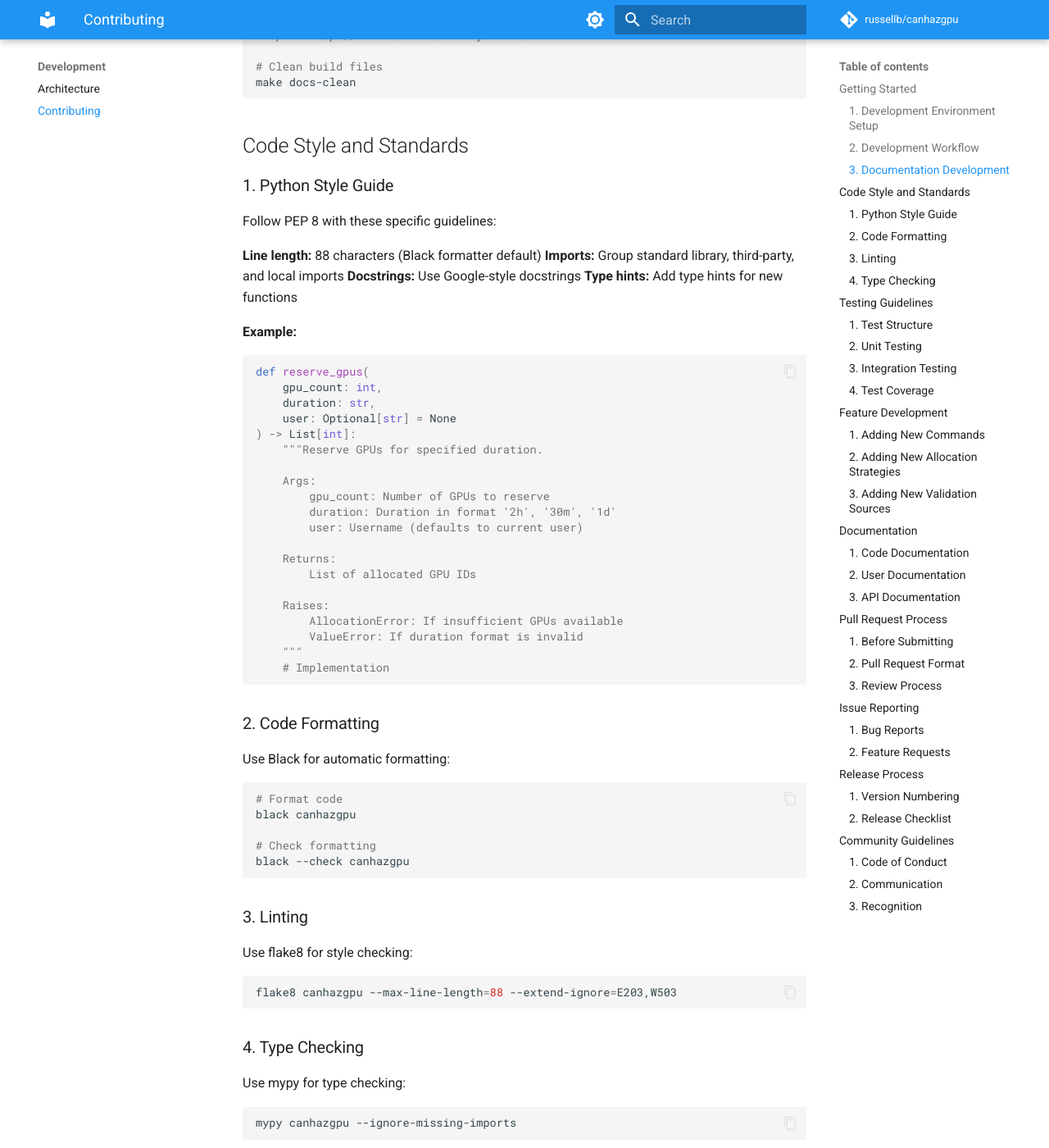
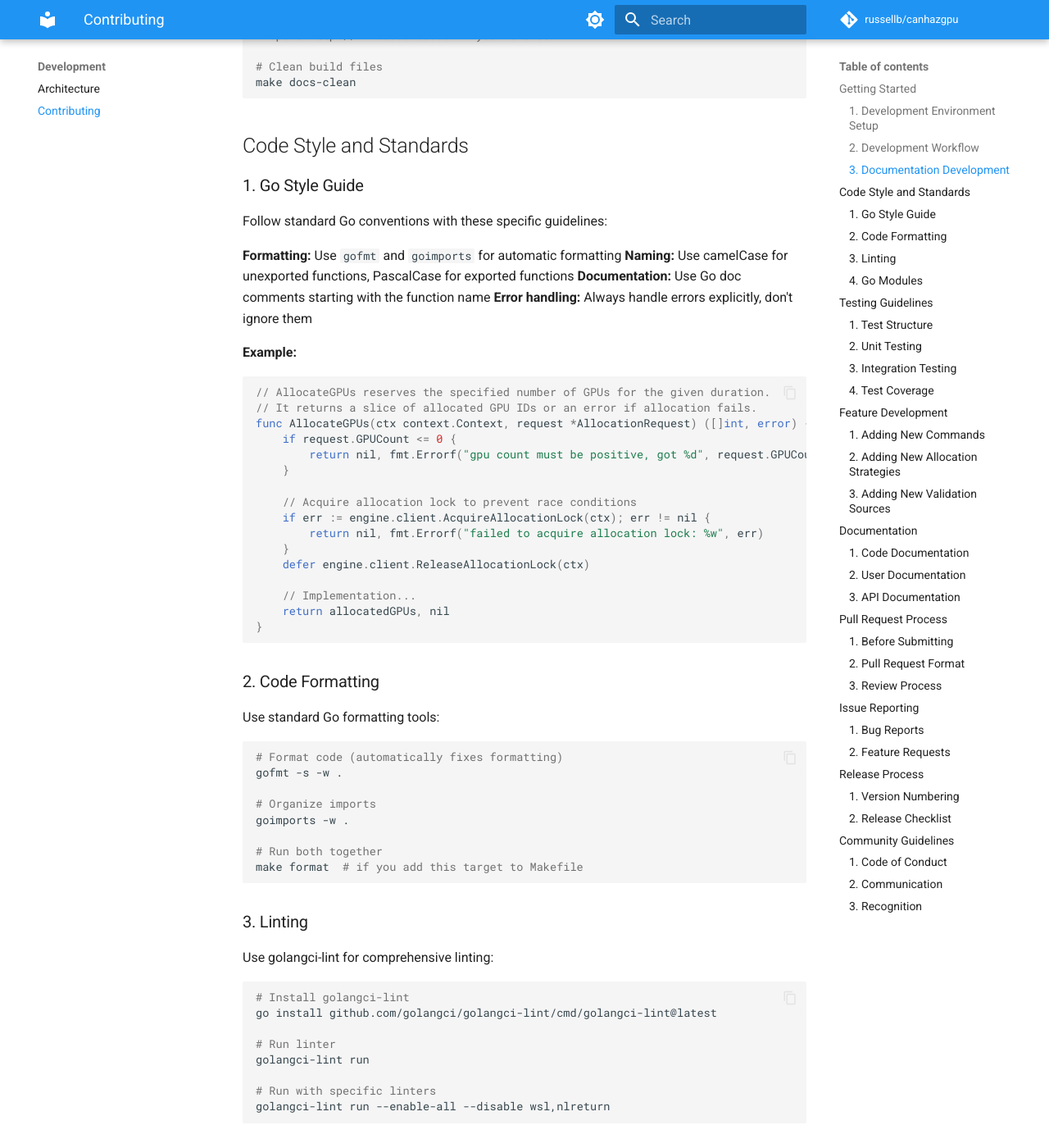
Before and after one commit to russellb/canhazgpu, an MkDocs documentation site: the page built from docs/dev-contributing.md, in a window 1280 px wide and 1400 px high, scrolled down 2053 px. Shown: the whole window at 82% size. Built offline with MkDocs 1.6.1 and Material for MkDocs 9.7.7, drawn with Linux system fonts in a browser that asks for light colours; comment, search, counter and statistics services are not loaded; some of the changed text lies outside the part shown.

Commit message:
Remove remnants of original Python implementation from docs
Signed-off-by: Russell Bryant <rbryant@redhat.com>

````diff
--- a/docs/dev-contributing.md
+++ b/docs/dev-contributing.md
@@ -79,7 +79,7 @@ git commit -m "feat: add your feature description"
 **Install documentation dependencies:**
 ```bash
 make docs-deps
-# or manually: pip install -r requirements-docs.txt
+# or manually: pip install -r requirements-docs.txt  # for documentation only
 ```
 
 **Build and preview documentation:**
@@ -97,62 +97,75 @@ make docs-clean
 
 ## Code Style and Standards
 
-### 1. Python Style Guide
+### 1. Go Style Guide
 
-Follow PEP 8 with these specific guidelines:
+Follow standard Go conventions with these specific guidelines:
 
-**Line length:** 88 characters (Black formatter default)
-**Imports:** Group standard library, third-party, and local imports
-**Docstrings:** Use Google-style docstrings
-**Type hints:** Add type hints for new functions
+**Formatting:** Use `gofmt` and `goimports` for automatic formatting
+**Naming:** Use camelCase for unexported functions, PascalCase for exported functions
+**Documentation:** Use Go doc comments starting with the function name
+**Error handling:** Always handle errors explicitly, don't ignore them
 
 **Example:**
-```python
-def reserve_gpus(
-    gpu_count: int,
-    duration: str,
-    user: Optional[str] = None
-) -> List[int]:
-    """Reserve GPUs for specified duration.
+```go
+// AllocateGPUs reserves the specified number of GPUs for the given duration.
+// It returns a slice of allocated GPU IDs or an error if allocation fails.
+func AllocateGPUs(ctx context.Context, request *AllocationRequest) ([]int, error) {
+    if request.GPUCount <= 0 {
+        return nil, fmt.Errorf("gpu count must be positive, got %d", request.GPUCount)
+    }
 
-    Args:
-        gpu_count: Number of GPUs to reserve
-        duration: Duration in format '2h', '30m', '1d'
-        user: Username (defaults to current user)
+    // Acquire allocation lock to prevent race conditions
+    if err := engine.client.AcquireAllocationLock(ctx); err != nil {
+        return nil, fmt.Errorf("failed to acquire allocation lock: %w", err)
+    }
+    defer engine.client.ReleaseAllocationLock(ctx)
 
-    Returns:
-        List of allocated GPU IDs
-
-    Raises:
-        AllocationError: If insufficient GPUs available
-        ValueError: If duration format is invalid
-    """
-    # Implementation
+    // Implementation...
+    return allocatedGPUs, nil
+}
 ```
 
 ### 2. Code Formatting
 
-Use Black for automatic formatting:
+Use standard Go formatting tools:
 ```bash
-# Format code
-black canhazgpu
+# Format code (automatically fixes formatting)
+gofmt -s -w .
 
-# Check formatting
-black --check canhazgpu
+# Organize imports
+goimports -w .
+
+# Run both together
+make format  # if you add this target to Makefile
 ```
 
 ### 3. Linting
 
-Use flake8 for style checking:
+Use golangci-lint for comprehensive linting:
 ```bash
-flake8 canhazgpu --max-line-length=88 --extend-ignore=E203,W503
+# Install golangci-lint
+go install github.com/golangci/golangci-lint/cmd/golangci-lint@latest
+
+# Run linter
+golangci-lint run
+
+# Run with specific linters
+golangci-lint run --enable-all --disable wsl,nlreturn
 ```
 
-### 4. Type Checking
+### 4. Go Modules
 
-Use mypy for type checking:
+Keep dependencies clean and up to date:
 ```bash
-mypy canhazgpu --ignore-missing-imports
+# Tidy modules (remove unused dependencies)
+go mod tidy
+
+# Update dependencies
+go get -u ./...
+
+# Verify dependencies
+go mod verify
 ```
 
 ## Testing Guidelines
@@ -161,91 +174,163 @@ mypy canhazgpu --ignore-missing-imports
 
 **Test organization:**
 ```
-tests/
-├── unit/
-│   ├── test_allocation.py
-│   ├── test_validation.py
-│   └── test_state_management.py
-├── integration/
-│   ├── test_redis_integration.py
-│   └── test_nvidia_integration.py
-└── fixtures/
-    ├── redis_mock.py
-    └── nvidia_mock.py
+internal/
+├── gpu/
+│   ├── allocation.go
+│   ├── allocation_test.go
+│   ├── validation.go
+│   └── validation_test.go
+├── redis_client/
+│   ├── client.go
+│   └── client_test.go
+└── types/
+    ├── types.go
+    └── types_test.go
 ```
 
 ### 2. Unit Testing
 
 **Mock external dependencies:**
-```python
-import pytest
-from unittest.mock import patch, MagicMock
+```go
+package gpu
 
-@patch('subprocess.run')
-@patch('redis.Redis')
-def test_detect_gpu_usage(mock_redis, mock_subprocess):
-    """Test GPU usage detection with mocked nvidia-smi."""
-    # Mock nvidia-smi output
-    mock_subprocess.return_value.stdout = "1024\n512\n256\n"
-    mock_subprocess.return_value.returncode = 0
+import (
+    "context"
+    "testing"
+    "github.com/stretchr/testify/assert"
+    "github.com/stretchr/testify/mock"
+)
 
-    # Test the function
-    usage = detect_gpu_usage()
+// MockRedisClient implements the redis client interface for testing
+type MockRedisClient struct {
+    mock.Mock
+}
 
-    # Assertions
-    assert len(usage) == 3
-    assert usage[0]['memory_mb'] == 1024
+func (m *MockRedisClient) GetGPUState(ctx context.Context, gpuID int) (*types.GPUState, error) {
+    args := m.Called(ctx, gpuID)
+    return args.Get(0).(*types.GPUState), args.Error(1)
+}
+
+func TestAllocateGPUs(t *testing.T) {
+    // Setup
+    mockClient := new(MockRedisClient)
+    engine := &AllocationEngine{client: mockClient}
+
+    // Mock expectations
+    mockClient.On("GetGPUState", mock.Anything, 0).Return(&types.GPUState{}, nil)
+
+    // Test
+    result, err := engine.AllocateGPUs(context.Background(), &types.AllocationRequest{
+        GPUCount: 1,
+        User:     "testuser",
+    })
+
+    // Assertions
+    assert.NoError(t, err)
+    assert.Len(t, result, 1)
+    mockClient.AssertExpectations(t)
+}
 ```
 
 **Test error conditions:**
-```python
-def test_allocation_insufficient_gpus():
-    """Test allocation with insufficient GPUs."""
-    with pytest.raises(AllocationError) as exc_info:
-        reserve_gpus(gpu_count=10, duration="1h")
+```go
+func TestAllocateGPUs_InsufficientGPUs(t *testing.T) {
+    // Setup
+    mockClient := new(MockRedisClient)
+    engine := &AllocationEngine{client: mockClient}
 
-    assert "Not enough GPUs available" in str(exc_info.value)
+    // Mock returning no available GPUs
+    mockClient.On("GetGPUCount", mock.Anything).Return(2, nil)
+    mockClient.On("GetGPUState", mock.Anything, mock.Anything).Return(&types.GPUState{User: "other"}, nil)
+
+    // Test
+    _, err := engine.AllocateGPUs(context.Background(), &types.AllocationRequest{
+        GPUCount: 10,
+        User:     "testuser",
+    })
+
+    // Assertions
+    assert.Error(t, err)
+    assert.Contains(t, err.Error(), "Not enough GPUs available")
+}
 ```
 
 ### 3. Integration Testing
 
 **Redis integration tests:**
-```python
-import redis
-import pytest
+```go
+package redis_client
 
-@pytest.fixture
-def redis_client():
-    """Provide clean Redis instance for testing."""
-    client = redis.Redis(host='localhost', port=6379, db=15)  # Test DB
-    client.flushdb()  # Clean state
-    yield client
-    client.flushdb()  # Cleanup
+import (
+    "context"
+    "testing"
+    "github.com/go-redis/redis/v8"
+    "github.com/stretchr/testify/assert"
+    "github.com/russellb/canhazgpu/internal/types"
+)
 
-def test_gpu_state_persistence(redis_client):
-    """Test GPU state persistence in Redis."""
-    # Set up initial state
-    initialize_gpu_pool(8, redis_client)
+func setupTestRedis(t *testing.T) *Client {
+    // Use test database (15) to avoid conflicts
+    config := &types.Config{
+        RedisHost: "localhost",
+        RedisPort: 6379,
+        RedisDB:   15,
+    }
 
-    # Reserve a GPU
-    allocated = reserve_gpus(1, "1h", redis_client)
+    client := NewClient(config)
 
-    # Verify state persistence
-    gpu_state = redis_client.get(f"canhazgpu:gpu:{allocated[0]}")
-    assert gpu_state is not None
+    // Clean state before test
+    client.rdb.FlushDB(context.Background())
+
+    // Cleanup after test
+    t.Cleanup(func() {
+        client.rdb.FlushDB(context.Background())
+        client.Close()
+    })
+
+    return client
+}
+
+func TestGPUStatePersistence(t *testing.T) {
+    client := setupTestRedis(t)
+    ctx := context.Background()
+
+    // Set up initial state
+    err := client.SetGPUCount(ctx, 4)
+    assert.NoError(t, err)
+
+    // Reserve a GPU by setting state
+    state := &types.GPUState{
+        User:      "testuser",
+        StartTime: types.FlexibleTime{Time: time.Now()},
+        Type:      "manual",
+    }
+    err = client.SetGPUState(ctx, 0, state)
+    assert.NoError(t, err)
+
+    // Verify state persistence
+    retrievedState, err := client.GetGPUState(ctx, 0)
+    assert.NoError(t, err)
+    assert.Equal(t, "testuser", retrievedState.User)
+}
 ```
 
 ### 4. Test Coverage
 
 Aim for >90% test coverage:
 ```bash
-# Install coverage tool
-pip install coverage
+# Run tests with coverage
+go test -race -coverprofile=coverage.out ./...
 
-# Run tests with coverage
-coverage run -m pytest tests/
-coverage report
-coverage html  # Generate HTML report
+# View coverage report
+go tool cover -html=coverage.out
+
+# Get coverage percentage
+go tool cover -func=coverage.out
+
+# Generate coverage for specific packages
+go test -coverprofile=coverage.out ./internal/gpu/
+go tool cover -html=coverage.out
 ```
 
 ## Feature Development
@@ -254,43 +339,62 @@ coverage html  # Generate HTML report
 
 To add a new command:
 
-1. **Add Click command:**
-```python
-@main.command()
-@click.option('--option', help='Option description')
-def new_command(option):
-    """Command description."""
-    try:
-        result = implement_new_command(option)
-        click.echo(f"Success: {result}")
-    except Exception as e:
-        click.echo(f"Error: {e}", err=True)
-        sys.exit(1)
+1. **Add Cobra command file:**
+```go
+// internal/cli/newcommand.go
+package cli
+
+import (
+    "github.com/spf13/cobra"
+)
+
+func init() {
+    rootCmd.AddCommand(newCmd)
+}
+
+var newCmd = &cobra.Command{
+    Use:   "new",
+    Short: "Command description",
+    RunE: func(cmd *cobra.Command, args []string) error {
+        option, _ := cmd.Flags().GetString("option")
+        return runNewCommand(cmd.Context(), option)
+    },
+}
+
+func init() {
+    newCmd.Flags().String("option", "", "Option description")
+}
 ```
 
 2. **Implement core logic:**
-```python
-def implement_new_command(option: str) -> str:
-    """Implement the new command functionality.
+```go
+func runNewCommand(ctx context.Context, option string) error {
+    if option == "" {
+        return fmt.Errorf("option is required")
+    }
 
-    Args:
-        option: Command option value
+    result, err := implementNewCommand(ctx, option)
+    if err != nil {
+        return fmt.Errorf("command failed: %w", err)
+    }
 
-    Returns:
-        Success message
+    fmt.Printf("Success: %s\n", result)
+    return nil
+}
 
-    Raises:
-        CommandError: If command fails
-    """
-    # Implementation
+func implementNewCommand(ctx context.Context, option string) (string, error) {
+    // Implementation
+    return "result", nil
+}
 ```
 
 3. **Add tests:**
-```python
-def test_new_command():
-    """Test new command functionality."""
-    result = implement_new_command("test_value")
-    assert result == "expected_result"
+```go
+func TestNewCommand(t *testing.T) {
+    result, err := implementNewCommand(context.Background(), "test_value")
+    assert.NoError(t, err)
+    assert.Equal(t, "expected_result", result)
+}
 ```
 
 4. **Update documentation:**
````
Also changed, not shown: docs/admin-setup.md (+13 -6 lines), docs/dev-architecture.md (+1 -1 lines), docs/index.md (+1 -1 lines).
